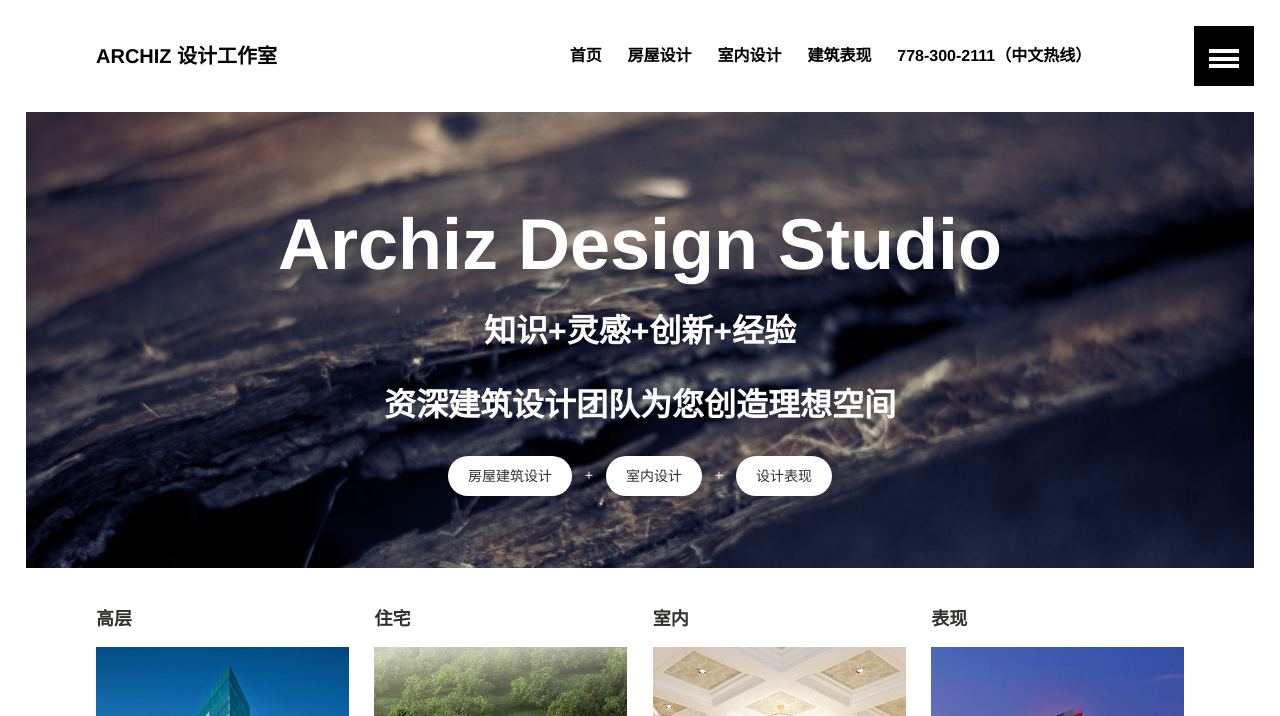
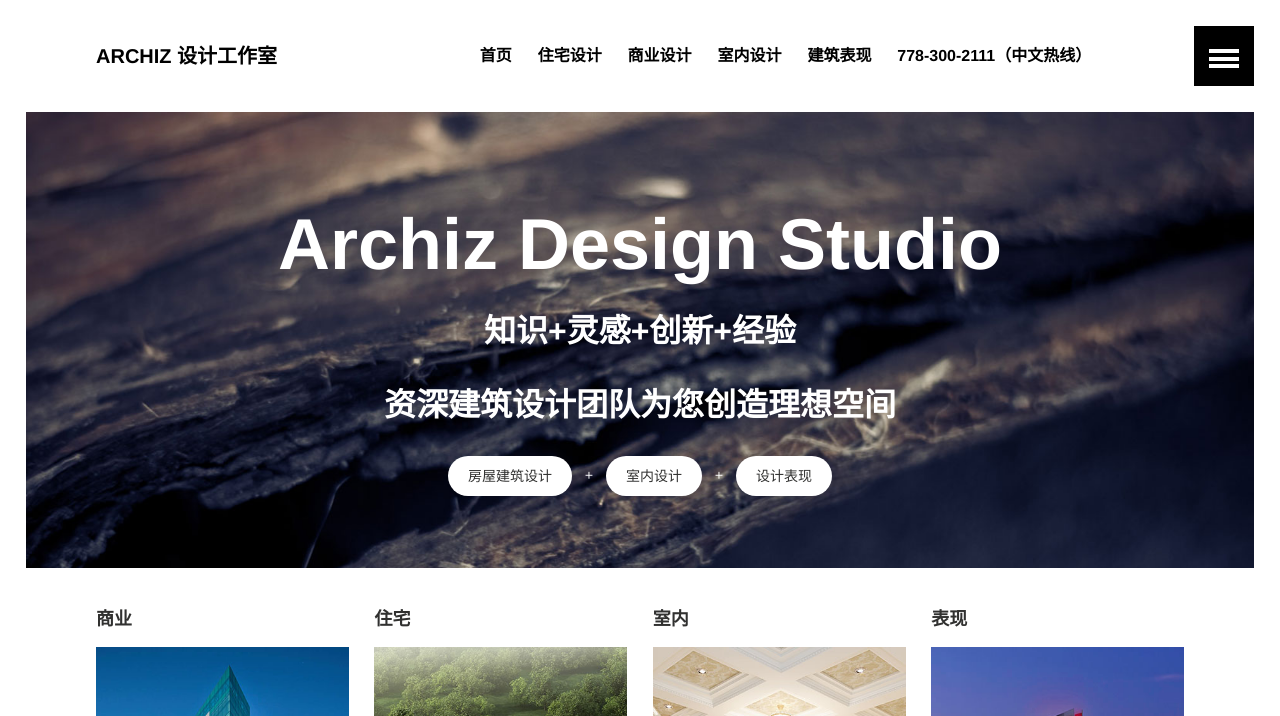
Before and after one commit to archizcom/cn, a Jekyll site: the page built from index.md, in a window 1280 px wide. Shown: the top 716 px of the page. Built offline with Jekyll 4.4.1, drawn with Linux system fonts in a browser that asks for light colours.

Commit message:
Add files via upload

```diff
--- a/_data/navigation.yml
+++ b/_data/navigation.yml
@@ -4,10 +4,14 @@
   url: /
   excerpt:
   image: teaser-index.jpg
-- title: 房屋设计
+- title: 住宅设计
   url: /architecture-design
   excerpt: 从方案，到报建，到现场监理全程服务
   image: teaser-architecture-design.jpg
+- title: 商业设计
+  url: /commercial-design
+  excerpt: 从方案，到报建，到现场监理全程服务
+  image: teaser-commercial-design.jpg
 - title: 室内设计
   url: /interior-design
   excerpt: 住宅，办公，商业店铺
--- a/index.md
+++ b/index.md
@@ -32,8 +32,8 @@ image:
   <div class="page-content">
 
       <div class="tile">
-        <h2 class="post-title">高层</h2>
-        <p class="post-excerpt"><a href="/architecture-design"><img src="/images/index-6.jpg" alt="hotel georgia residence"></a></p>
+        <h2 class="post-title">商业</h2>
+        <p class="post-excerpt"><a href="/commercial-design"><img src="/images/index-6.jpg" alt="hotel georgia residence"></a></p>
       </div><!-- /.tile -->
 
       <div class="tile">
```
